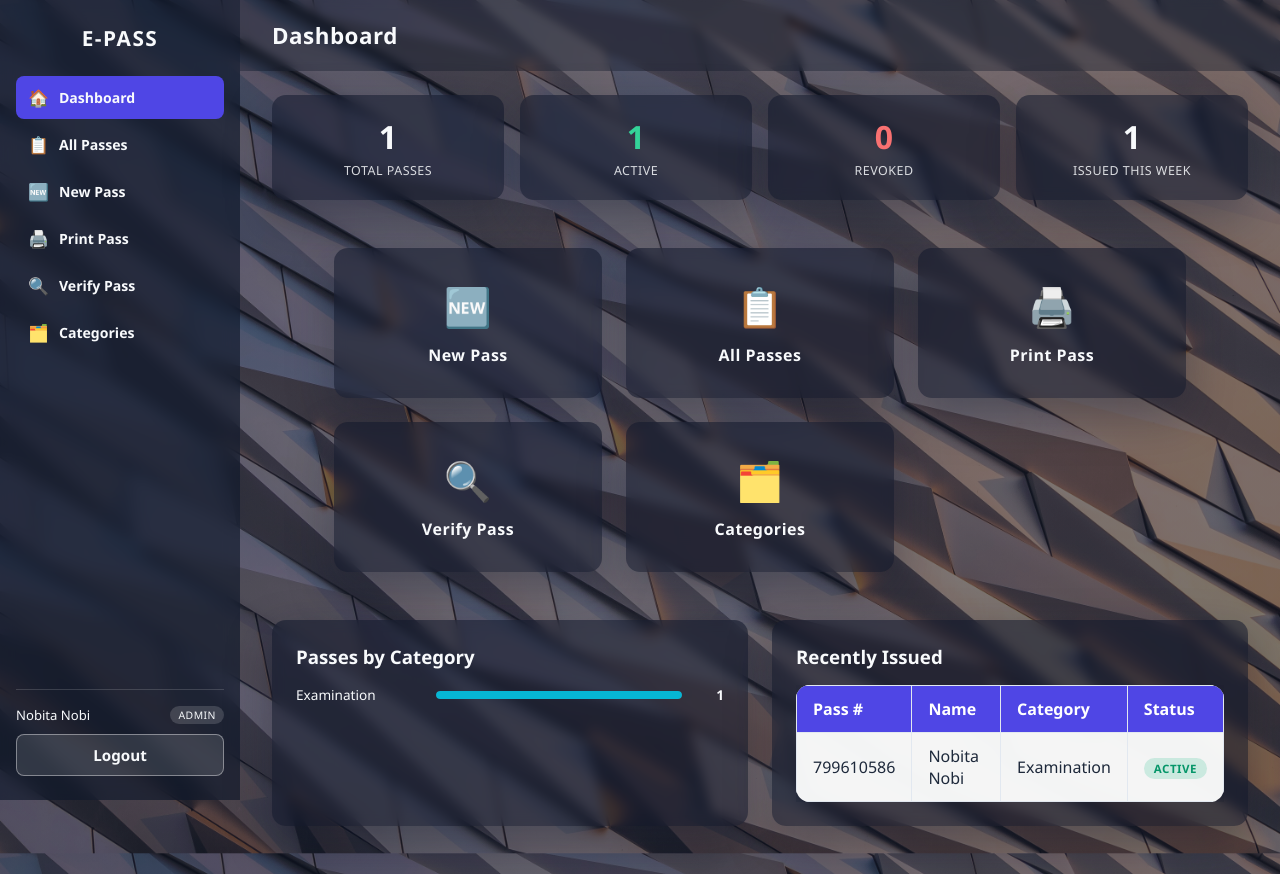
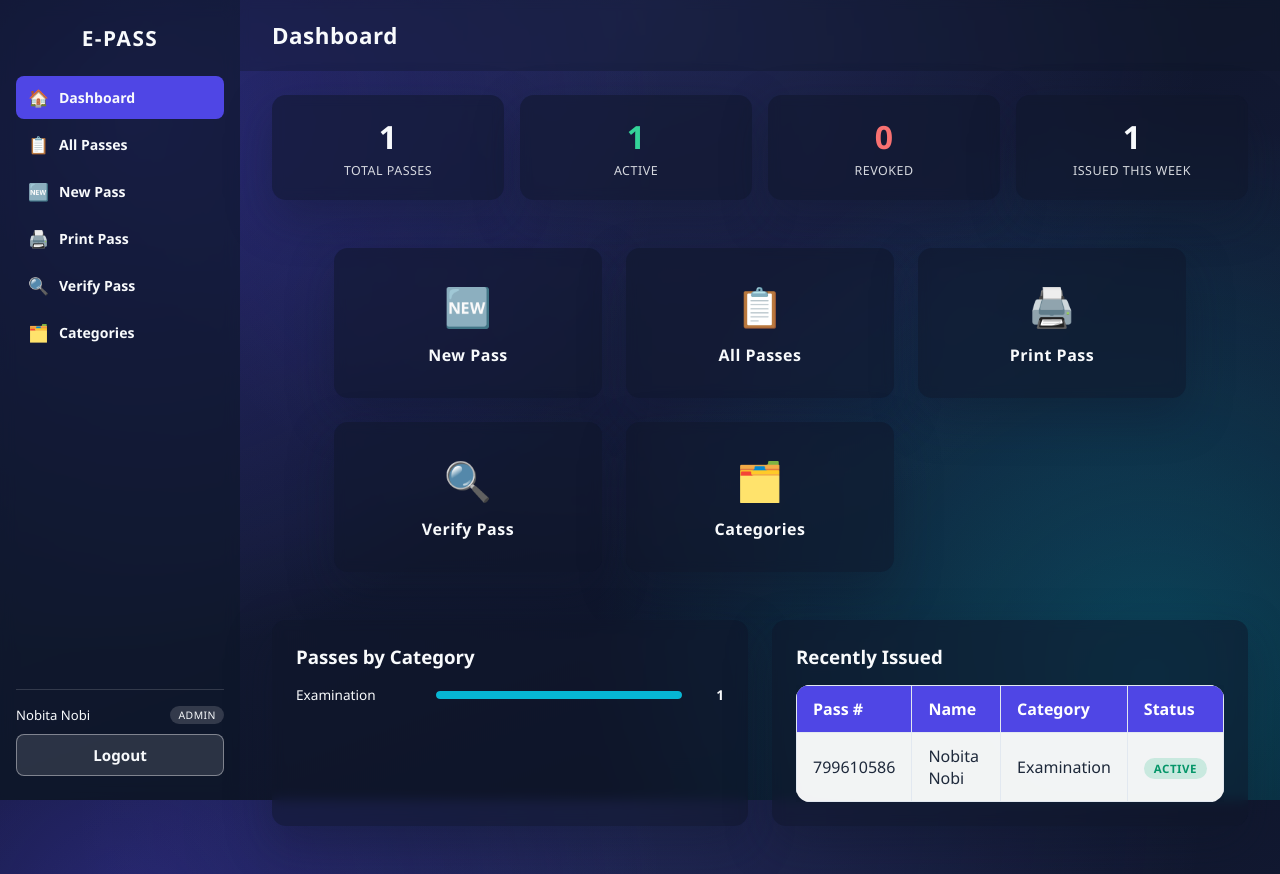
Before and after one commit to prashant4505/E-Pass-System, a PHP site: page /Dashboard/Dashboard.php in a window 1280 px wide. Run offline with PHP 8.4, Linux system fonts and the light colour scheme; a user stored in the database is signed in; data comes from the database, SQL or seed files in the repository.

Commit message:
Removed image from background

```diff
--- a/assets/css/style.css
+++ b/assets/css/style.css
@@ -28,16 +28,41 @@ body {
   min-height: 100vh;
 }
 
-/* ---- Page backgrounds ---- */
+/* ---- Page backgrounds ----
+   CSS-only mesh gradient (no photo assets) built from the brand
+   indigo/cyan palette, with a slow drift for a bit of life. */
 .bg-cover {
-  background-size: cover;
-  background-position: center;
+  background-attachment: fixed;
   background-repeat: no-repeat;
-  background-attachment: fixed;
   min-height: 100vh;
 }
-.bg-login { background-image: linear-gradient(rgba(15, 23, 42, .45), rgba(15, 23, 42, .45)), url("/Images/Nature.jpg"); }
-.bg-app   { background-image: linear-gradient(rgba(15, 23, 42, .55), rgba(15, 23, 42, .55)), url("/Images/gradiant.jpg"); }
+.bg-login,
+.bg-app {
+  background-color: #0b1120;
+  background-image:
+    radial-gradient(circle at 15% 20%, rgba(79, 70, 229, .55), transparent 42%),
+    radial-gradient(circle at 85% 12%, rgba(6, 182, 212, .4), transparent 40%),
+    radial-gradient(circle at 50% 100%, rgba(99, 102, 241, .32), transparent 55%),
+    linear-gradient(160deg, #0b1120 0%, #161b3d 50%, #0b1120 100%);
+  background-size: 140% 140%, 140% 140%, 140% 140%, 100% 100%;
+  animation: meshDrift 26s ease-in-out infinite alternate;
+}
+.bg-app {
+  background-image:
+    radial-gradient(circle at 10% 15%, rgba(79, 70, 229, .4), transparent 40%),
+    radial-gradient(circle at 90% 85%, rgba(6, 182, 212, .3), transparent 42%),
+    radial-gradient(circle at 50% 0%, rgba(99, 102, 241, .22), transparent 55%),
+    linear-gradient(160deg, #0b1120 0%, #131a34 50%, #0b1120 100%);
+}
+
+@keyframes meshDrift {
+  0%   { background-position: 0% 0%, 100% 0%, 50% 100%, 0 0; }
+  100% { background-position: 20% 30%, 75% 25%, 40% 80%, 0 0; }
+}
+
+@media (prefers-reduced-motion: reduce) {
+  .bg-login, .bg-app { animation: none; }
+}
 
 /* ---- Header bar ---- */
 .page-title {
```
